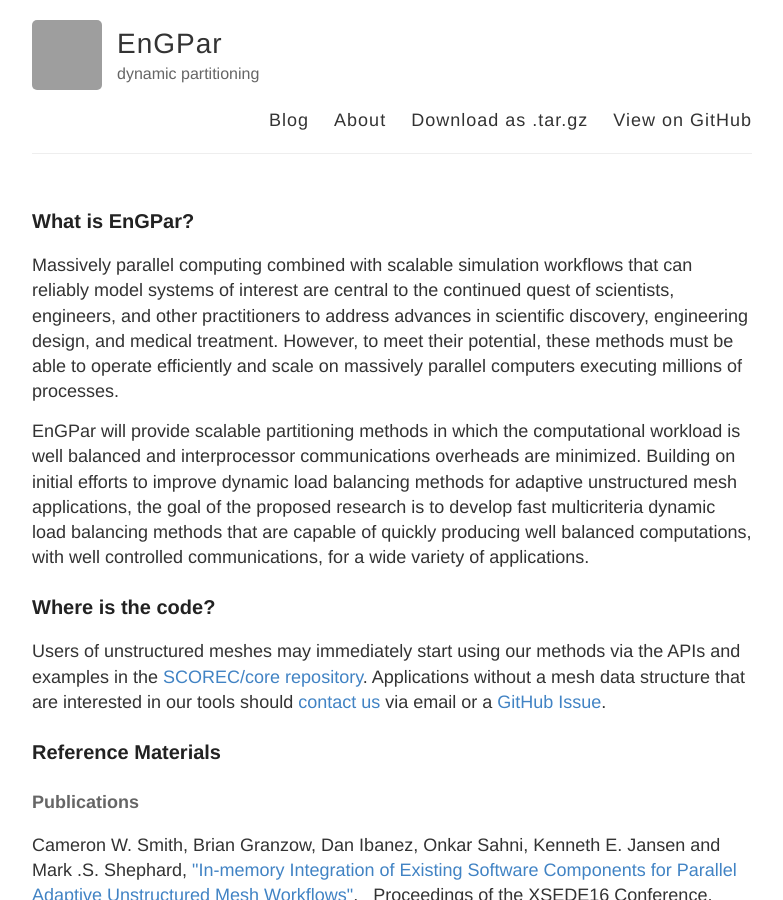
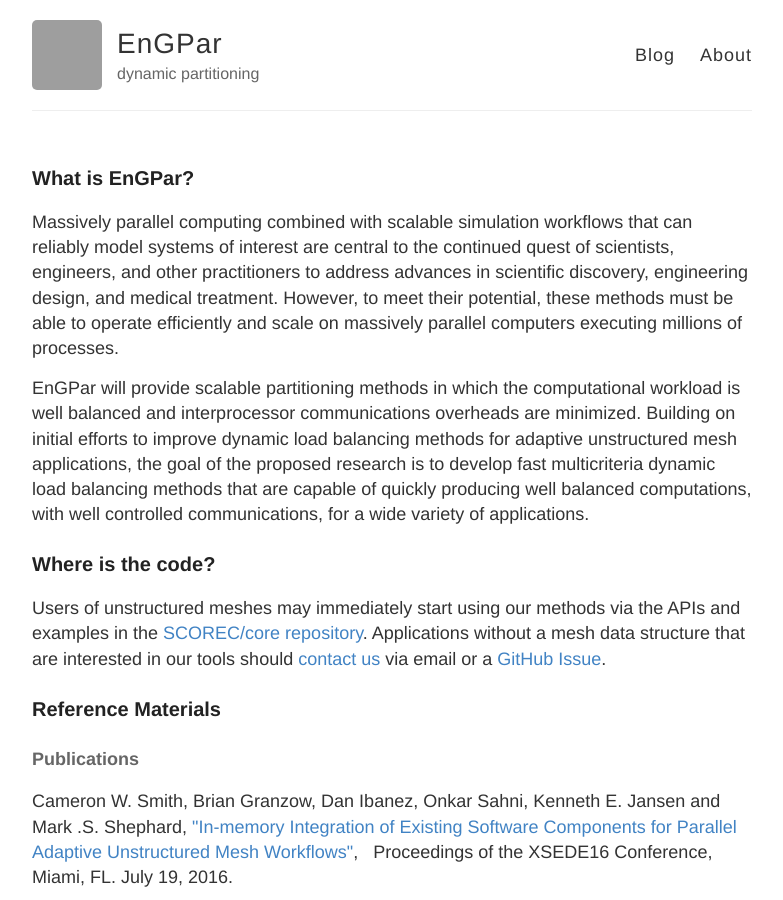
Before and after one commit to SCOREC/EnGPar, a Jekyll site: the page built from docs/index.html, in a window 1280 px wide and 900 px high. Shown: the whole window, without its empty margins (248-1031 px from the left). Built offline with Jekyll 4.4.1, drawn with Linux system fonts in a browser that asks for light colours; grey boxes are pictures that could not be loaded.

Commit message:
docs: remove download and github links

```diff
--- a/docs/_layouts/default.html
+++ b/docs/_layouts/default.html
@@ -29,8 +29,6 @@
           <nav>
             <a href="{{ site.baseurl }}/blog">Blog</a>
             <a href="{{ site.baseurl }}/about">About</a>
-            <a href="{{ site.url }}/tarball/master">Download as .tar.gz</a>
-            <a href="{{ site.url }}">View on GitHub</a>
           </nav>
         </header>
       </div>
```
